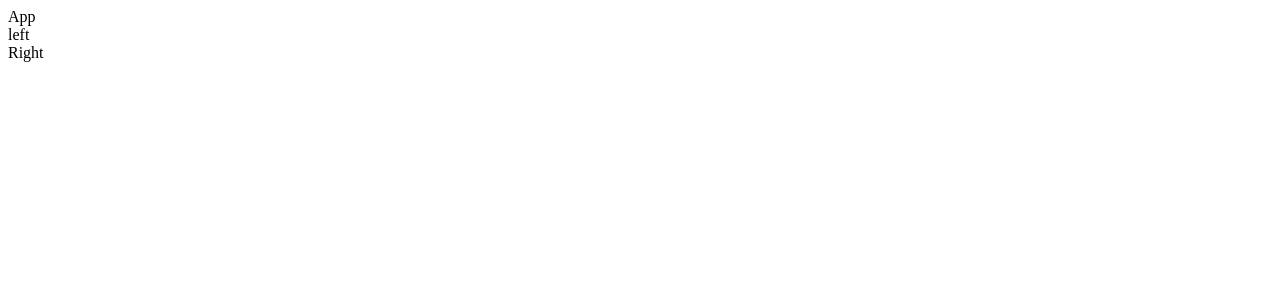
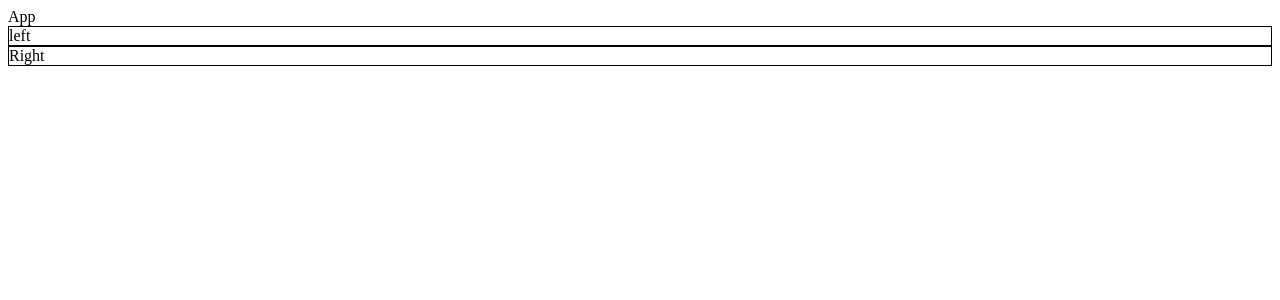
Before and after one commit to AnkitaArya04/ChatApp, a React (Vite) app in the folder Frontend/: page / in a window 1280 px wide. Shown: the top 300 px of the page. Built offline with nearby package versions, Linux system fonts and the light colour scheme.

Commit message:
chatApp is initialized

```diff
--- a/Frontend/src/home/left/Left.jsx
+++ b/Frontend/src/home/left/Left.jsx
@@ -2,7 +2,7 @@ import React from 'react'
 
 const Left = () => {
   return (
-    <div>
+    <div className='border border-black'>
       left
     </div>
   )
--- a/Frontend/src/home/right/Right.jsx
+++ b/Frontend/src/home/right/Right.jsx
@@ -2,7 +2,7 @@ import React from 'react'
 
 const Right = () => {
   return (
-    <div>
+    <div className='border border-black'>
       Right
     </div>
   )
```
